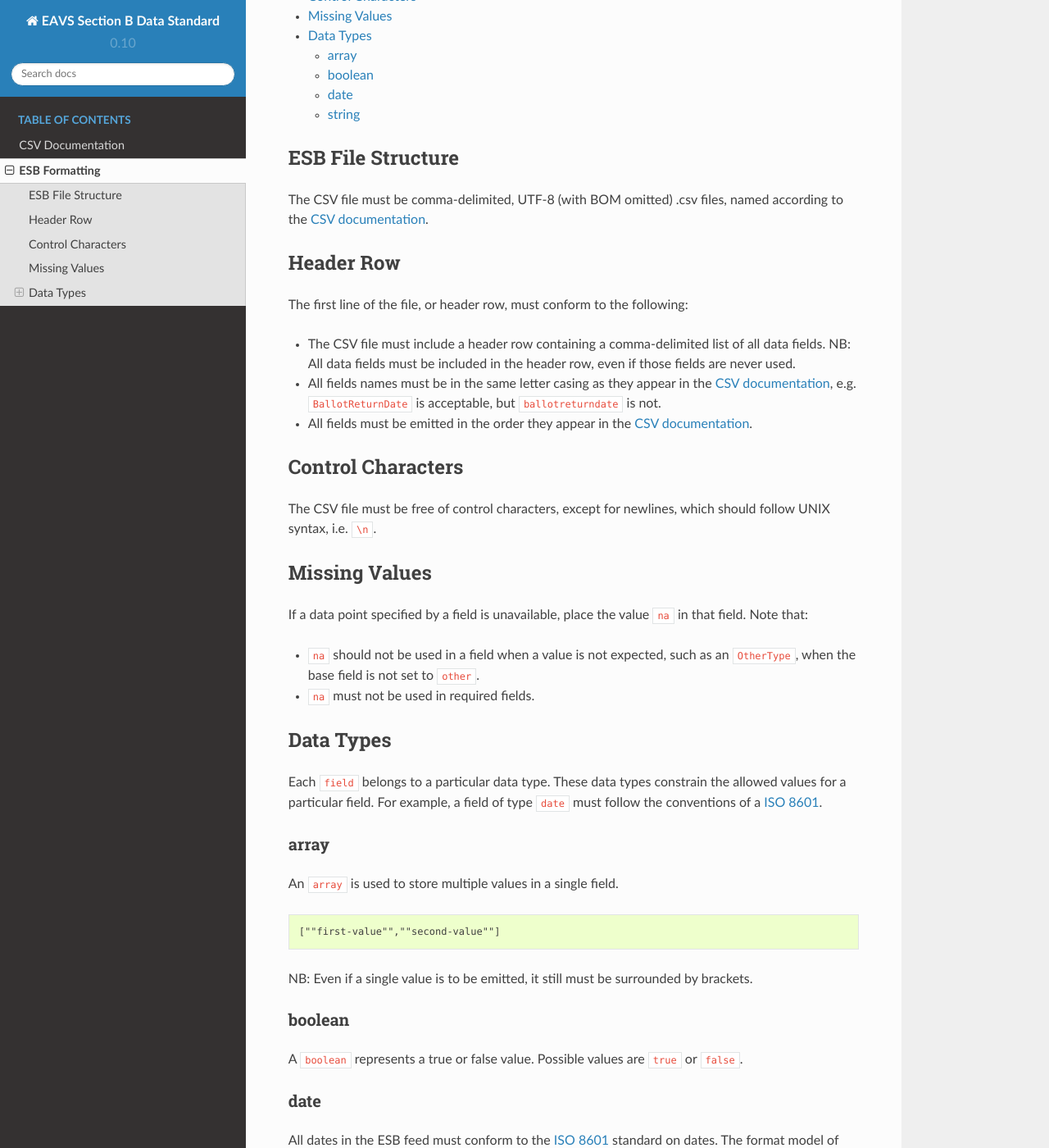
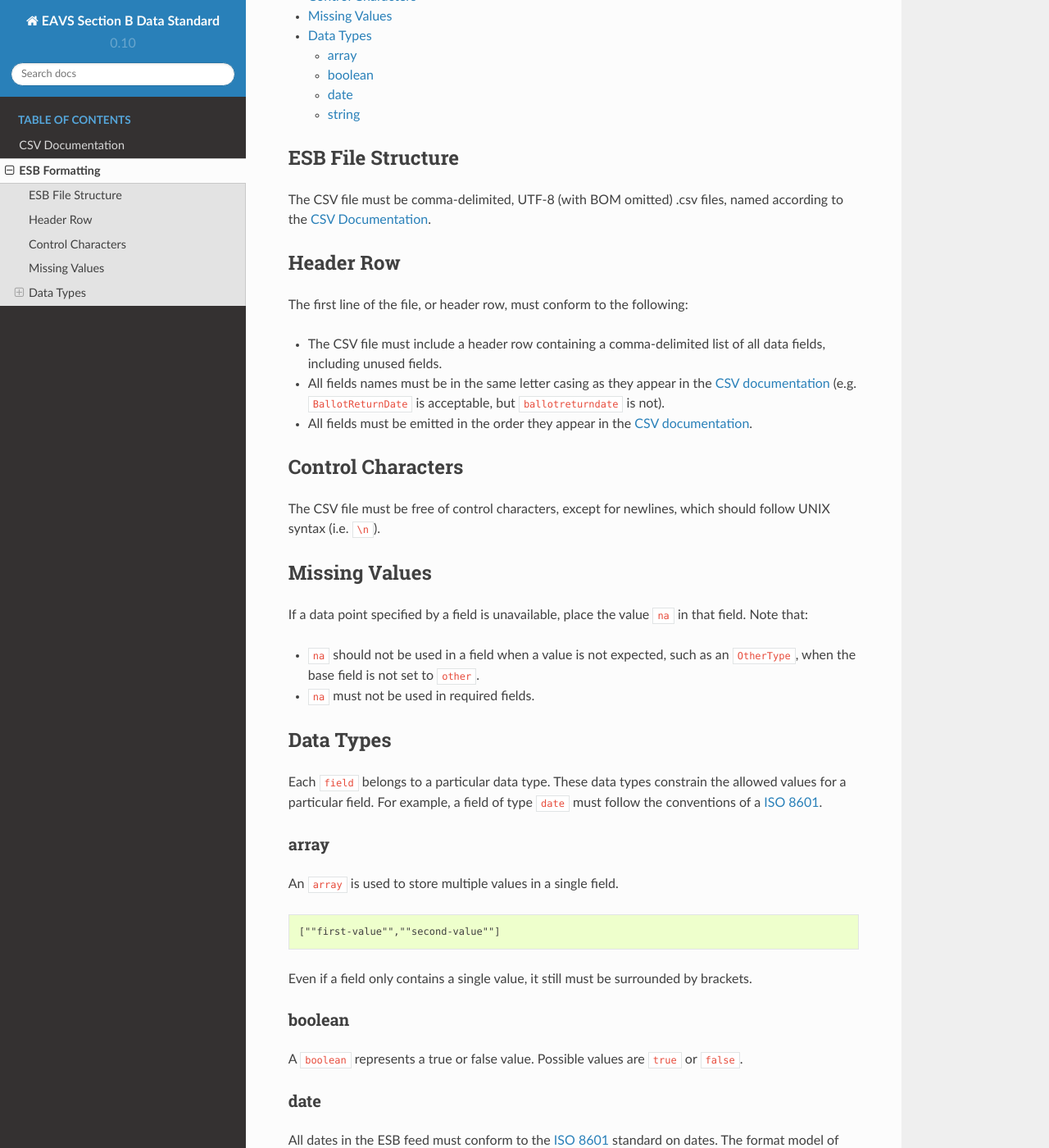
Before and after one commit to csg-org/esb-data-standard, a Sphinx documentation site: the page built from docs/source/formatting/index.rst, in a window 1280 px wide and 1400 px high, scrolled down 224 px. Shown: the whole window at 82% size. Built offline with Sphinx 7.4.7 and the Read the Docs theme 2.0.0, drawn with Linux system fonts in a browser that asks for light colours.

Commit message:
- Updated python datapackage-to-docs parser to link between standard docs and formatting docs - Restructured docs source files - Changed menu references

```diff
--- a/docs/source/csv/file_structure.rst
+++ b/docs/source/formatting/index.rst
@@ -8,22 +8,22 @@
 ------------------
 
 The CSV file must be comma-delimited, UTF-8 (with BOM omitted) .csv files, named
-according to the `CSV documentation`_.
+according to the `CSV Documentation`_.
 
 Header Row
 ----------
 
 The first line of the file, or header row, must conform to the following:
 
-- The CSV file must include a header row containing a comma-delimited list of all data fields. NB: All data fields must be included in the header row, even if those fields are never used.
-- All fields names must be in the same letter casing as they appear in the `CSV documentation`_, e.g. ``BallotReturnDate`` is acceptable, but ``ballotreturndate`` is not.
+- The CSV file must include a header row containing a comma-delimited list of all data fields, including unused fields.
+- All fields names must be in the same letter casing as they appear in the `CSV documentation`_ (e.g. ``BallotReturnDate`` is acceptable, but ``ballotreturndate`` is not).
 - All fields must be emitted in the order they appear in the `CSV documentation`_.
 
 Control Characters
 ------------------
 
 The CSV file must be free of control characters, except for newlines, which should
-follow UNIX syntax, i.e. ``\n``.
+follow UNIX syntax (i.e. ``\n``).
 
 Missing Values
 --------------
@@ -50,7 +50,7 @@
 
     [""first-value"",""second-value""]
 
-NB: Even if a single value is to be emitted, it still must be surrounded by
+Even if a field only contains a single value, it still must be surrounded by
 brackets.
 
 boolean
--- a/docs/source/index.rst
+++ b/docs/source/index.rst
@@ -21,4 +21,4 @@
    :maxdepth: 3
 
    csv/index
-   csv/file_structure
+   formatting/index
```
Also changed, not shown: other parts of docs/source/formatting/index.rst (+1 -1 lines), docs/datapackage_docs_parser.py (+8 -1 lines), 1 other file.
